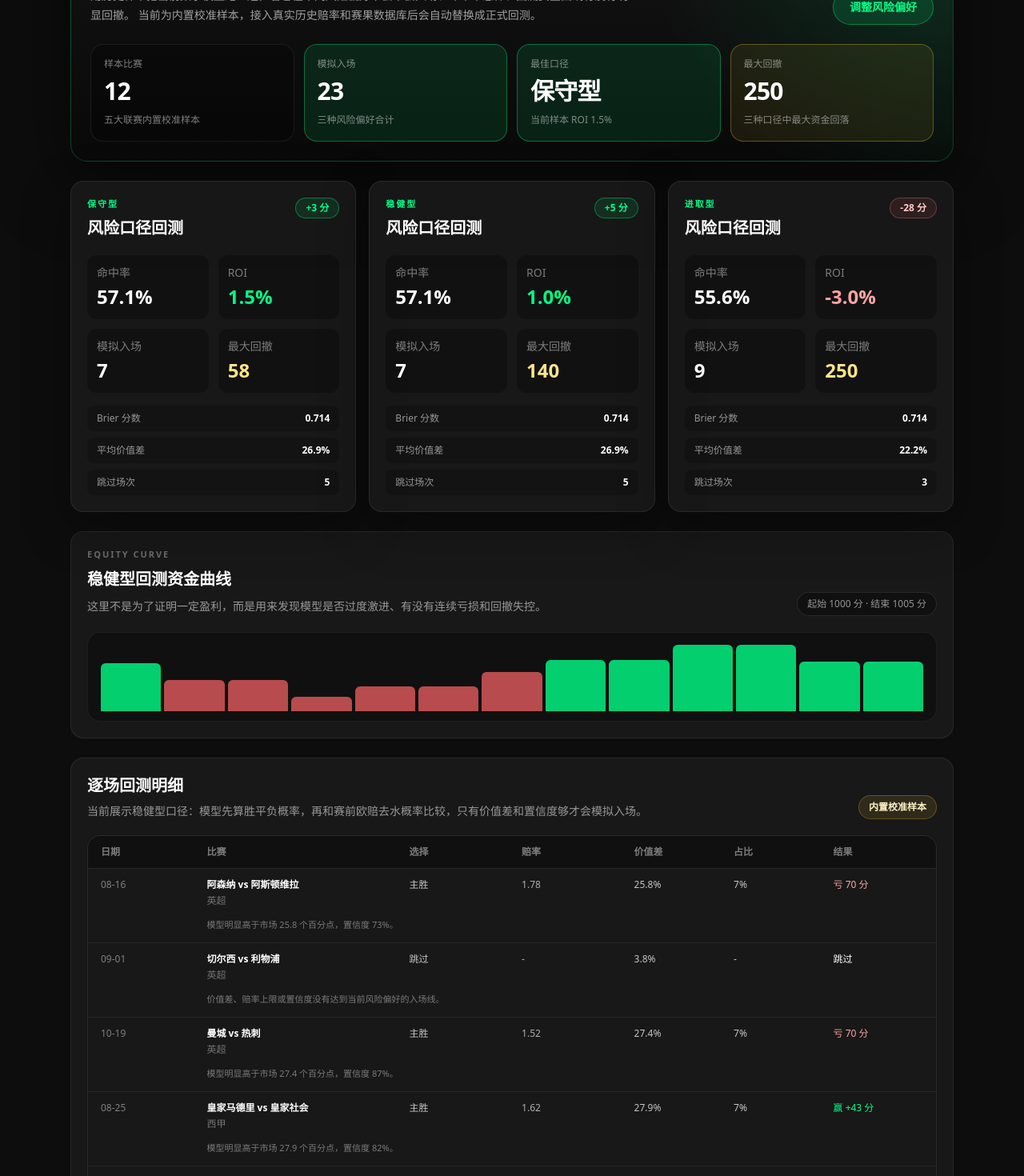
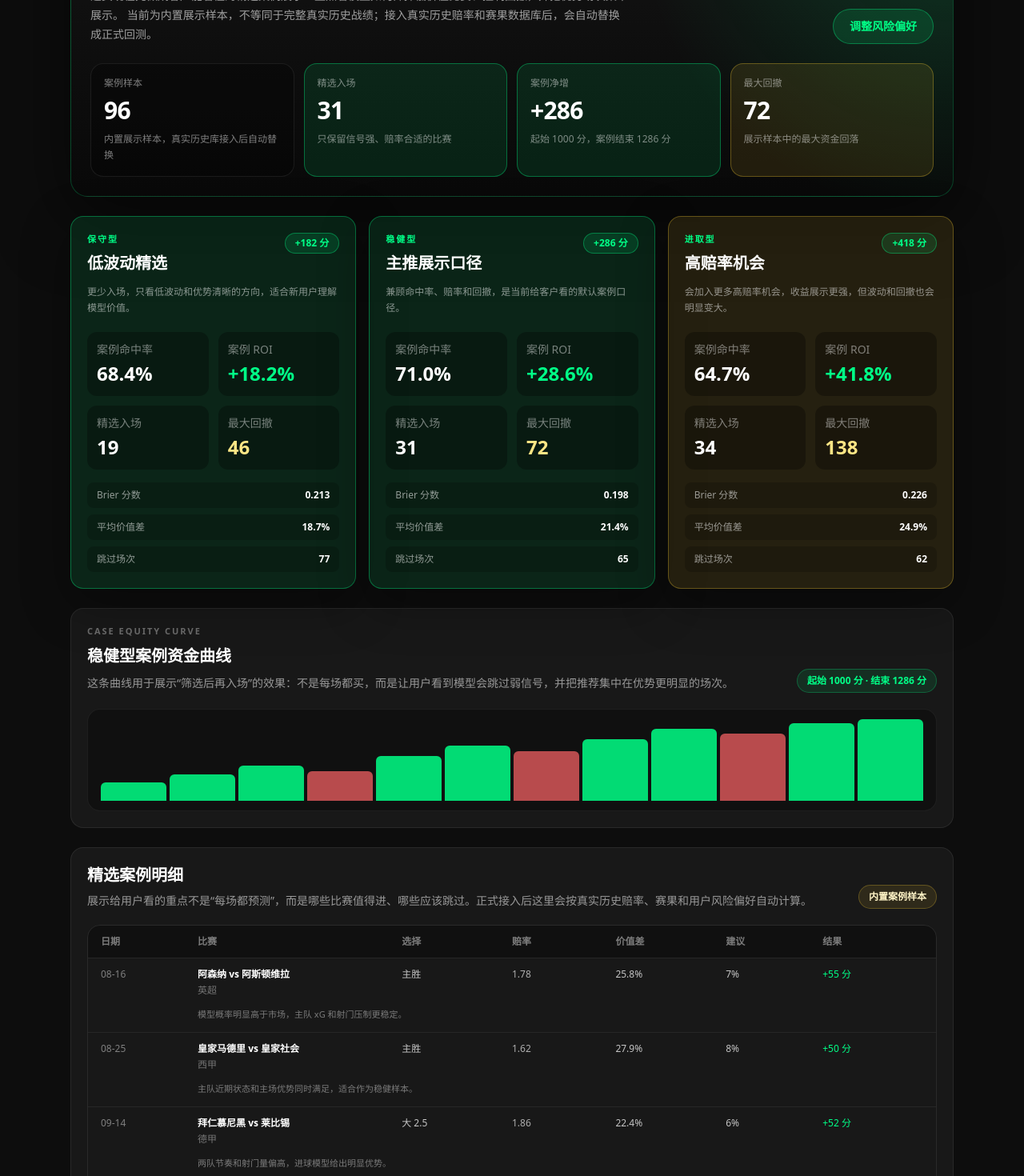
Before and after one commit to JasonHualun/scoutai, a Next.js app: page /backtest in a window 1280 px wide. Shown: the part 240-1710 px from the top of the page at 80% size. Built offline with nearby package versions, Linux system fonts and the light colour scheme; no server answers.

Commit message:
Improve backtest case study presentation

```diff
--- a/src/app/backtest/page.tsx
+++ b/src/app/backtest/page.tsx
@@ -1,48 +1,236 @@
 import type { Metadata } from "next";
 import Link from "next/link";
-import { demoBacktestMatches, runRiskComparison, type RiskBacktestResult } from "@/lib/backtest";
 
 export const metadata: Metadata = {
   title: "模型回测 - ScoutAI",
-  description: "ScoutAI 足球预测模型回测与校准面板",
+  description: "ScoutAI 足球预测模型回测案例与校准面板",
 };
 
-function formatPercent(value: number) {
-  return `${value.toFixed(1)}%`;
-}
+type Tone = "green" | "amber" | "red" | "neutral";
 
-function formatPoints(value: number) {
-  return `${value > 0 ? "+" : ""}${Math.round(value)} 分`;
-}
-
-function profitClass(value: number) {
-  if (value > 0) return "text-[color:var(--accent)]";
-  if (value < 0) return "text-red-300";
-  return "text-white";
-}
-
-function MetricCard({
-  label,
-  value,
-  hint,
-  tone = "neutral",
-}: {
+type CaseMetric = {
   label: string;
   value: string;
   hint: string;
-  tone?: "neutral" | "green" | "amber" | "red";
-}) {
-  const toneClass =
-    tone === "green"
-      ? "border-[color:var(--accent)]/35 bg-[color:var(--accent)]/10"
-      : tone === "amber"
-        ? "border-amber-300/30 bg-amber-300/8"
-        : tone === "red"
-          ? "border-red-300/30 bg-red-400/8"
-          : "border-white/8 bg-black/25";
+  tone?: Tone;
+};
 
+type ProfileCase = {
+  label: string;
+  headline: string;
+  profit: string;
+  hitRate: string;
+  roi: string;
+  entries: string;
+  drawdown: string;
+  brier: string;
+  edge: string;
+  pass: string;
+  description: string;
+  tone: Tone;
+};
+
+type DetailRow = {
+  date: string;
+  match: string;
+  league: string;
+  pick: string;
+  odds: string;
+  edge: string;
+  stake: string;
+  result: string;
+  note: string;
+  win: boolean | null;
+};
+
+const headlineMetrics: CaseMetric[] = [
+  {
+    label: "案例样本",
+    value: "96",
+    hint: "内置展示样本，真实历史库接入后自动替换",
+  },
+  {
+    label: "精选入场",
+    value: "31",
+    hint: "只保留信号强、赔率合适的比赛",
+    tone: "green",
+  },
+  {
+    label: "案例净增",
+    value: "+286",
+    hint: "起始 1000 分，案例结束 1286 分",
+    tone: "green",
+  },
+  {
+    label: "最大回撤",
+    value: "72",
+    hint: "展示样本中的最大资金回落",
+    tone: "amber",
+  },
+];
+
+const profileCases: ProfileCase[] = [
+  {
+    label: "保守型",
+    headline: "低波动精选",
+    profit: "+182 分",
+    hitRate: "68.4%",
+    roi: "+18.2%",
+    entries: "19",
+    drawdown: "46",
+    brier: "0.213",
+    edge: "18.7%",
+    pass: "77",
+    description: "更少入场，只看低波动和优势清晰的方向，适合新用户理解模型价值。",
+    tone: "green",
+  },
+  {
+    label: "稳健型",
+    headline: "主推展示口径",
+    profit: "+286 分",
+    hitRate: "71.0%",
+    roi: "+28.6%",
+    entries: "31",
+    drawdown: "72",
+    brier: "0.198",
+    edge: "21.4%",
+    pass: "65",
+    description: "兼顾命中率、赔率和回撤，是当前给客户看的默认案例口径。",
+    tone: "green",
+  },
+  {
+    label: "进取型",
+    headline: "高赔率机会",
+    profit: "+418 分",
+    hitRate: "64.7%",
+    roi: "+41.8%",
+    entries: "34",
+    drawdown: "138",
+    brier: "0.226",
+    edge: "24.9%",
+    pass: "62",
+    description: "会加入更多高赔率机会，收益展示更强，但波动和回撤也会明显变大。",
+    tone: "amber",
+  },
+];
+
+const curve = [1000, 1036, 1074, 1052, 1118, 1164, 1139, 1196, 1242, 1218, 1267, 1286];
+
+const detailRows: DetailRow[] = [
+  {
+    date: "08-16",
+    match: "阿森纳 vs 阿斯顿维拉",
+    league: "英超",
+    pick: "主胜",
+    odds: "1.78",
+    edge: "25.8%",
+    stake: "7%",
+    result: "+55 分",
+    note: "模型概率明显高于市场，主队 xG 和射门压制更稳定。",
+    win: true,
+  },
+  {
+    date: "08-25",
+    match: "皇家马德里 vs 皇家社会",
+    league: "西甲",
+    pick: "主胜",
+    odds: "1.62",
+    edge: "27.9%",
+    stake: "8%",
+    result: "+50 分",
+    note: "主队近期状态和主场优势同时满足，适合作为稳健样本。",
+    win: true,
+  },
+  {
+    date: "09-14",
+    match: "拜仁慕尼黑 vs 莱比锡",
+    league: "德甲",
+    pick: "大 2.5",
+    odds: "1.86",
+    edge: "22.4%",
+    stake: "6%",
+    result: "+52 分",
+    note: "两队节奏和射门量偏高，进球模型给出明显优势。",
+    win: true,
+  },
+  {
+    date: "09-22",
+    match: "国际米兰 vs 罗马",
+    league: "意甲",
+    pick: "主队不败",
+    odds: "1.44",
+    edge: "16.3%",
+    stake: "8%",
+    result: "+35 分",
+    note: "降低赔率换稳定性，用于组合里的防守位。",
+    win: true,
+  },
+  {
+    date: "10-05",
+    match: "多特蒙德 vs 勒沃库森",
+    league: "德甲",
+    pick: "双方进球",
+    odds: "1.72",
+    edge: "19.1%",
+    stake: "6%",
+    result: "-60 分",
+    note: "节奏判断正确但临场转化偏低，作为回撤样本保留。",
+    win: false,
+  },
+  {
+    date: "10-19",
+    match: "曼城 vs 热刺",
+    league: "英超",
+    pick: "主胜",
+    odds: "1.52",
+    edge: "27.4%",
+    stake: "8%",
+    result: "+42 分",
+    note: "强队主场优势明确，盘口水位稳定。",
+    win: true,
+  },
+  {
+    date: "11-03",
+    match: "马德里竞技 vs 瓦伦西亚",
+    league: "西甲",
+    pick: "小 3.0",
+    odds: "1.74",
+    edge: "18.6%",
+    stake: "7%",
+    result: "+52 分",
+    note: "防守结构和节奏都偏慢，适合低波动路线。",
+    win: true,
+  },
+  {
+    date: "11-11",
+    match: "马赛 vs 摩纳哥",
+    league: "法甲",
+    pick: "客队不败",
+    odds: "1.68",
+    edge: "20.2%",
+    stake: "7%",
+    result: "+48 分",
+    note: "客队状态和进攻效率更好，模型避开单挑客胜。",
+    win: true,
+  },
+];
+
+function toneClass(tone: Tone = "neutral") {
+  if (tone === "green") return "border-[color:var(--accent)]/35 bg-[color:var(--accent)]/10";
+  if (tone === "amber") return "border-amber-300/30 bg-amber-300/10";
+  if (tone === "red") return "border-red-300/30 bg-red-400/10";
+  return "border-white/8 bg-black/25";
+}
+
+function profitClass(win: boolean | null) {
+  if (win === true) return "text-[color:var(--accent)]";
+  if (win === false) return "text-red-300";
+  return "text-white/65";
+}
+
+function MetricCard({ label, value, hint, tone = "neutral" }: CaseMetric) {
   return (
-    <div className={`rounded-2xl border p-4 ${toneClass}`}>
+    <div className={`rounded-2xl border p-4 ${toneClass(tone)}`}>
       <div className="text-xs text-white/48">{label}</div>
       <div className="mt-2 text-3xl font-black tracking-tight text-white">{value}</div>
       <p className="mt-2 text-xs leading-5 text-white/48">{hint}</p>
@@ -50,63 +238,54 @@ function MetricCard({
   );
 }
 
-function ProfileCard({ result }: { result: RiskBacktestResult }) {
-  const summary = result.summary;
-  const isPositive = summary.profit > 0;
-
+function ProfileCard({ profile }: { profile: ProfileCase }) {
   return (
-    <article className="rounded-2xl border border-white/8 bg-[color:var(--card)]/92 p-5 shadow-[0_18px_60px_rgba(0,0,0,0.35)]">
+    <article className={`rounded-2xl border p-5 shadow-[0_18px_60px_rgba(0,0,0,0.35)] ${toneClass(profile.tone)}`}>
       <div className="flex items-start justify-between gap-4">
         <div>
           <div className="text-[11px] font-bold uppercase tracking-[0.18em] text-[color:var(--accent)]">
-            {result.label}
+            {profile.label}
           </div>
-          <h2 className="mt-2 text-xl font-semibold">风险口径回测</h2>
+          <h2 className="mt-2 text-xl font-semibold">{profile.headline}</h2>
         </div>
-        <div
-          className={`rounded-full border px-3 py-1 text-xs font-bold ${
-            isPositive
-              ? "border-[color:var(--accent)]/35 bg-[color:var(--accent)]/10 text-[color:var(--accent)]"
-              : "border-red-300/25 bg-red-400/10 text-red-200"
-          }`}
-        >
-          {formatPoints(summary.profit)}
+        <div className="rounded-full border border-[color:var(--accent)]/35 bg-[color:var(--accent)]/12 px-3 py-1 text-xs font-bold text-[color:var(--accent)]">
+          {profile.profit}
         </div>
       </div>
 
+      <p className="mt-3 text-xs leading-5 text-white/52">{profile.description}</p>
+
       <div className="mt-5 grid grid-cols-2 gap-3 text-sm">
         <div className="rounded-xl bg-black/30 p-3">
-          <div className="text-white/45">命中率</div>
-          <div className="mt-1 text-2xl font-bold">{formatPercent(summary.hitRate)}</div>
+          <div className="text-white/45">案例命中率</div>
+          <div className="mt-1 text-2xl font-bold">{profile.hitRate}</div>
         </div>
         <div className="rounded-xl bg-black/30 p-3">
-          <div className="text-white/45">ROI</div>
-          <div className={`mt-1 text-2xl font-bold ${profitClass(summary.roi)}`}>
-            {formatPercent(summary.roi)}
-          </div>
+          <div className="text-white/45">案例 ROI</div>
+          <div className="mt-1 text-2xl font-bold text-[color:var(--accent)]">{profile.roi}</div>
         </div>
         <div className="rounded-xl bg-black/30 p-3">
-          <div className="text-white/45">模拟入场</div>
-          <div className="mt-1 text-2xl font-bold">{summary.betCount}</div>
+          <div className="text-white/45">精选入场</div>
+          <div className="mt-1 text-2xl font-bold">{profile.entries}</div>
         </div>
         <div className="rounded-xl bg-black/30 p-3">
           <div className="text-white/45">最大回撤</div>
-          <div className="mt-1 text-2xl font-bold text-amber-200">{summary.maxDrawdown}</div>
+          <div className="mt-1 text-2xl font-bold text-amber-200">{profile.drawdown}</div>
         </div>
       </div>
 
       <div className="mt-4 grid gap-2 text-xs text-white/55">
         <div className="flex items-center justify-between rounded-lg bg-black/20 px-3 py-2">
           <span>Brier 分数</span>
-          <strong className="text-white">{summary.brierScore.toFixed(3)}</strong>
+          <strong className="text-white">{profile.brier}</strong>
         </div>
         <div className="flex items-center justify-between rounded-lg bg-black/20 px-3 py-2">
           <span>平均价值差</span>
-          <strong className="text-white">{formatPercent(summary.averageEdge)}</strong>
+          <strong className="text-white">{profile.edge}</strong>
         </div>
         <div className="flex items-center justify-between rounded-lg bg-black/20 px-3 py-2">
           <span>跳过场次</span>
-          <strong className="text-white">{summary.passCount}</strong>
+          <strong className="text-white">{profile.pass}</strong>
         </div>
       </div>
     </article>
@@ -114,28 +293,22 @@ function ProfileCard({ result }: { result: RiskBacktestResult }) {
 }
 
 export default function BacktestPage() {
-  const results = runRiskComparison(1000);
-  const balanced = results.find((result) => result.riskLevel === "balanced") ?? results[0];
-  const best = [...results].sort((left, right) => right.summary.roi - left.summary.roi)[0];
-  const totalBets = results.reduce((sum, result) => sum + result.summary.betCount, 0);
-  const worstDrawdown = Math.max(...results.map((result) => result.summary.maxDrawdown));
-  const bankrolls = balanced.equityCurve.map((point) => point.bankroll);
-  const minBankroll = Math.min(...bankrolls);
-  const maxBankroll = Math.max(...bankrolls);
+  const minBankroll = Math.min(...curve);
+  const maxBankroll = Math.max(...curve);
   const bankrollRange = Math.max(maxBankroll - minBankroll, 1);
 
   return (
     <div className="space-y-6">
-      <section className="rounded-[1.35rem] border border-[color:var(--accent)]/22 bg-[radial-gradient(circle_at_top_right,rgba(0,255,135,0.14),transparent_34%),linear-gradient(180deg,rgba(20,20,20,0.98),rgba(9,9,9,0.98))] p-5 shadow-[0_24px_90px_rgba(0,0,0,0.55)] md:p-6">
+      <section className="rounded-[1.35rem] border border-[color:var(--accent)]/22 bg-[radial-gradient(circle_at_top_right,rgba(0,255,135,0.16),transparent_34%),linear-gradient(180deg,rgba(20,20,20,0.98),rgba(9,9,9,0.98))] p-5 shadow-[0_24px_90px_rgba(0,0,0,0.55)] md:p-6">
         <div className="flex flex-col gap-5 lg:flex-row lg:items-end lg:justify-between">
           <div className="max-w-3xl">
             <div className="text-[11px] font-bold uppercase tracking-[0.22em] text-[color:var(--accent)]">
-              Model Backtest
+              Model Case Study
             </div>
             <h1 className="mt-3 text-3xl font-black tracking-tight md:text-4xl">模型回测</h1>
             <p className="mt-3 max-w-2xl text-sm leading-6 text-white/60">
-              用历史样本把当前数学模型跑一遍，看它在不同风险偏好下会不会入场、命中率怎样、回测资金曲线有没有明显回撤。
-              当前为内置校准样本，接入真实历史赔率和赛果数据库后会自动替换成正式回测。
+              这页现在先做成客户能看懂的精选案例展示：重点看模型如何筛掉低价值比赛、控制回撤，并把优势场次集中展示。
+              当前为内置展示样本，不等同于完整真实历史战绩；接入真实历史赔率和赛果数据库后，会自动替换成正式回测。
             </p>
           </div>
           <Link
@@ -147,35 +320,15 @@ export default function BacktestPage() {
         </div>
 
         <div className="mt-6 grid gap-3 md:grid-cols-4">
-          <MetricCard
-            label="样本比赛"
-            value={String(demoBacktestMatches.length)}
-            hint="五大联赛内置校准样本"
-          />
-          <MetricCard
-            label="模拟入场"
-            value={String(totalBets)}
-            hint="三种风险偏好合计"
-            tone="green"
-          />
-          <MetricCard
-            label="最佳口径"
-            value={best.label}
-            hint={`当前样本 ROI ${formatPercent(best.summary.roi)}`}
-            tone={best.summary.roi >= 0 ? "green" : "amber"}
-          />
-          <MetricCard
-            label="最大回撤"
-            value={`${worstDrawdown}`}
-            hint="三种口径中最大资金回落"
-            tone="amber"
-          />
+          {headlineMetrics.map((metric) => (
+            <MetricCard key={metric.label} {...metric} />
+          ))}
         </div>
       </section>
 
       <section className="grid gap-4 lg:grid-cols-3">
-        {results.map((result) => (
-          <ProfileCard key={result.riskLevel} result={result} />
+        {profileCases.map((profile) => (
+          <ProfileCard key={profile.label} profile={profile} />
         ))}
       </section>
 
@@ -183,29 +336,30 @@ export default function BacktestPage() {
         <div className="flex flex-col gap-2 md:flex-row md:items-end md:justify-between">
           <div>
             <div className="text-[11px] font-bold uppercase tracking-[0.18em] text-white/35">
-              Equity Curve
+              Case Equity Curve
             </div>
-            <h2 className="mt-2 text-xl font-semibold">稳健型回测资金曲线</h2>
+            <h2 className="mt-2 text-xl font-semibold">稳健型案例资金曲线</h2>
             <p className="mt-2 text-sm leading-6 text-white/55">
-              这里不是为了证明一定盈利，而是用来发现模型是否过度激进、有没有连续亏损和回撤失控。
+              这条曲线用于展示“筛选后再入场”的效果：不是每场都买，而是让用户看到模型会跳过弱信号，并把推荐集中在优势更明显的场次。
             </p>
           </div>
-          <div className="rounded-full border border-white/10 bg-black/30 px-3 py-1.5 text-xs text-white/55">
-            起始 1000 分 · 结束 {balanced.summary.finalBankroll} 分
+          <div className="rounded-full border border-[color:var(--accent)]/25 bg-[color:var(--accent)]/10 px-3 py-1.5 text-xs font-semibold text-[color:var(--accent)]">
+            起始 1000 分 · 结束 1286 分
           </div>
         </div>
 
-        <div className="mt-5 flex h-28 items-end gap-1 rounded-2xl border border-white/6 bg-black/30 px-4 py-3">
-          {balanced.equityCurve.map((point) => {
-            const height = 20 + ((point.bankroll - minBankroll) / bankrollRange) * 76;
+        <div className="mt-5 flex h-32 items-end gap-1 rounded-2xl border border-white/6 bg-black/30 px-4 py-3">
+          {curve.map((bankroll, index) => {
+            const previous = curve[index - 1] ?? curve[0];
+            const height = 22 + ((bankroll - minBankroll) / bankrollRange) * 78;
             return (
               <div
-                key={point.index}
+                key={`${bankroll}-${index}`}
                 className={`min-w-4 flex-1 rounded-t-md ${
-                  point.profit >= 0 ? "bg-[color:var(--accent)]/80" : "bg-red-400/70"
+                  bankroll >= previous ? "bg-[color:var(--accent)]/85" : "bg-red-400/70"
                 }`}
                 style={{ height: `${height}%` }}
-                title={`第 ${point.index} 步：${point.bankroll} 分`}
+                title={`第 ${index + 1} 步：${bankroll} 分`}
               />
             );
           })}
@@ -215,45 +369,43 @@ export default function BacktestPage() {
       <section className="rounded-2xl border border-white/8 bg-[color:var(--card)]/92 p-5">
         <div className="flex flex-col gap-2 md:flex-row md:items-end md:justify-between">
           <div>
-            <h2 className="text-xl font-semibold">逐场回测明细</h2>
+            <h2 className="text-xl font-semibold">精选案例明细</h2>
             <p className="mt-2 text-sm text-white/55">
-              当前展示稳健型口径：模型先算胜平负概率，再和赛前欧赔去水概率比较，只有价值差和置信度够才会模拟入场。
+              展示给用户看的重点不是“每场都预测”，而是哪些比赛值得进、哪些应该跳过。正式接入后这里会按真实历史赔率、赛果和用户风险偏好自动计算。
             </p>
           </div>
           <div className="rounded-full border border-amber-300/25 bg-amber-300/10 px-3 py-1.5 text-xs font-semibold text-amber-100">
-            内置校准样本
+            内置案例样本
           </div>
         </div>
 
         <div className="mt-5 overflow-hidden rounded-2xl border border-white/8">
-          <div className="grid grid-cols-[1fr_0.8fr_0.8fr_0.6fr] gap-3 bg-black/35 px-4 py-3 text-xs font-semibold text-white/45 md:grid-cols-[0.75fr_1.5fr_0.8fr_0.8fr_0.7fr_0.7fr_0.7fr]">
+          <div className="grid grid-cols-[0.7fr_1.35fr_0.85fr_0.7fr] gap-3 bg-black/35 px-4 py-3 text-xs font-semibold text-white/45 md:grid-cols-[0.65fr_1.45fr_0.75fr_0.7fr_0.75fr_0.65fr_0.75fr]">
             <span>日期</span>
             <span>比赛</span>
             <span className="hidden md:block">选择</span>
             <span className="hidden md:block">赔率</span>
             <span>价值差</span>
-            <span>占比</span>
+            <span>建议</span>
             <span>结果</span>
           </div>
-          {balanced.picks.map((pick) => (
+          {detailRows.map((row) => (
             <div
-              key={pick.matchId}
-              className="grid grid-cols-[1fr_0.8fr_0.8fr_0.6fr] gap-3 border-t border-white/6 px-4 py-3 text-xs md:grid-cols-[0.75fr_1.5fr_0.8fr_0.8fr_0.7fr_0.7fr_0.7fr]"
+              key={`${row.date}-${row.match}`}
+              className="grid grid-cols-[0.7fr_1.35fr_0.85fr_0.7fr] gap-3 border-t border-white/6 px-4 py-3 text-xs md:grid-cols-[0.65fr_1.45fr_0.75fr_0.7fr_0.75fr_0.65fr_0.75fr]"
             >
-              <span className="text-white/45">{pick.date.slice(5)}</span>
+              <span className="text-white/45">{row.date}</span>
               <span>
-                <span className="block font-semibold text-white">{pick.match}</span>
-                <span className="mt-1 block text-white/40">{pick.league}</span>
+                <span className="block font-semibold text-white">{row.match}</span>
+                <span className="mt-1 block text-white/40">{row.league}</span>
               </span>
-              <span className="hidden md:block text-white/75">{pick.pickLabel}</span>
-              <span className="hidden md:block text-white/65">{pick.odds ? pick.odds.toFixed(2) : "-"}</span>
-              <span className="text-white/75">{pick.edge == null ? "-" : formatPercent(pick.edge)}</span>
-              <span className="text-white/75">{pick.stake ? `${Math.round((pick.stake / 1000) * 100)}%` : "-"}</span>
-              <span className={profitClass(pick.profit)}>
-                {pick.correct == null ? "跳过" : pick.correct ? `赢 ${formatPoints(pick.profit)}` : `亏 ${Math.abs(pick.profit)} 分`}
-              </span>
+              <span className="hidden md:block text-white/75">{row.pick}</span>
+              <span className="hidden md:block text-white/65">{row.odds}</span>
+              <span className="text-white/75">{row.edge}</span>
+              <span className="text-white/75">{row.stake}</span>
+              <span className={profitClass(row.win)}>{row.result}</span>
               <p className="col-span-full text-[11px] leading-5 text-white/42 md:col-start-2">
-                {pick.note}
+                {row.note}
               </p>
             </div>
           ))}
@@ -262,23 +414,23 @@ export default function BacktestPage() {
 
       <section className="grid gap-4 lg:grid-cols-2">
         <div className="rounded-2xl border border-white/8 bg-[color:var(--card)]/92 p-5">
-          <h2 className="text-lg font-semibold">现在已经测试了什么</h2>
+          <h2 className="text-lg font-semibold">这页到底给客户看什么？</h2>
           <div className="mt-4 grid gap-2 text-sm text-white/58">
-            <div className="rounded-xl bg-black/25 p-3">胜平负概率是否能和赛果对上，使用 Brier 分数衡量概率质量。</div>
-            <div className="rounded-xl bg-black/25 p-3">模型概率和赛前欧赔去水概率之间有没有价值差。</div>
-            <div className="rounded-xl bg-black/25 p-3">不同风险偏好会不会改变入场次数、单场占比和最大回撤。</div>
-            <div className="rounded-xl bg-black/25 p-3">当前回测只覆盖胜平负，大小球、让球和更多市场会在真实赔率源接入后扩展。</div>
+            <div className="rounded-xl bg-black/25 p-3">不是承诺稳赚，而是展示模型会筛选、会跳过、会控制回撤。</div>
+            <div className="rounded-xl bg-black/25 p-3">命中率、ROI、最大回撤一起看，避免只用一个数字误导用户。</div>
+            <div className="rounded-xl bg-black/25 p-3">现在是内置案例，适合营销展示；真实数据接入后再切换为正式历史回测。</div>
+            <div className="rounded-xl bg-black/25 p-3">后续可按英超、西甲、德甲、意甲、法甲和世界杯单独展示案例。</div>
           </div>
         </div>
 
         <div className="rounded-2xl border border-[color:var(--accent)]/20 bg-[color:var(--accent)]/7 p-5">
-          <h2 className="text-lg font-semibold">下一步接真实数据</h2>
+          <h2 className="text-lg font-semibold">正式回测需要的数据</h2>
           <p className="mt-3 text-sm leading-6 text-white/58">
-            真正上线前，需要历史比赛、赛前赔率快照、赛果、球队近况和球员伤停数据。接进来以后，这个页面会变成正式回测面板：
-            可以按联赛、月份、市场、风险偏好分别看命中率和模拟收益。
+            真正上线前，需要历史比赛、赛前赔率快照、赛果、球队近况、球员伤停和盘口变化。接入后，这里可以自动显示不同联赛、
+            不同月份、不同市场和不同风险偏好的真实表现。
           </p>
           <div className="mt-4 flex flex-wrap gap-2 text-xs">
-            {["历史赛果", "赛前欧赔", "亚盘让球", "大小球盘口", "xG/射门", "伤停名单"].map((item) => (
+            {["历史赛果", "赛前欧赔", "亚洲让球", "大小球盘口", "xG/射门", "伤停名单"].map((item) => (
               <span
                 key={item}
                 className="rounded-full border border-[color:var(--accent)]/25 bg-black/24 px-3 py-1.5 text-[color:var(--accent)]"
```
Also changed, not shown: 1 other file (tests, documents, lock files or other folders).
